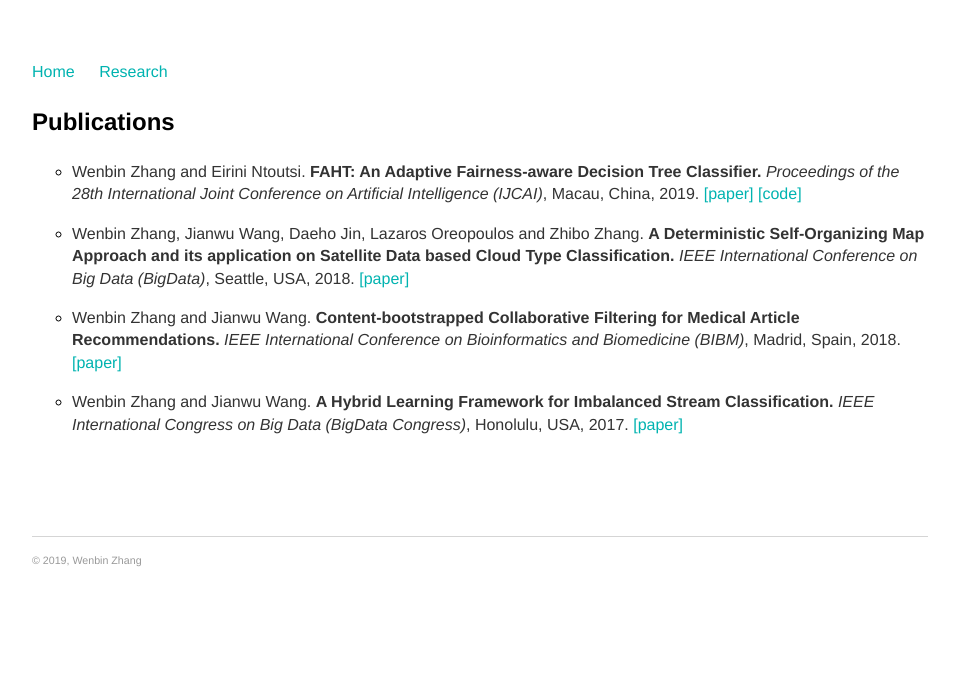
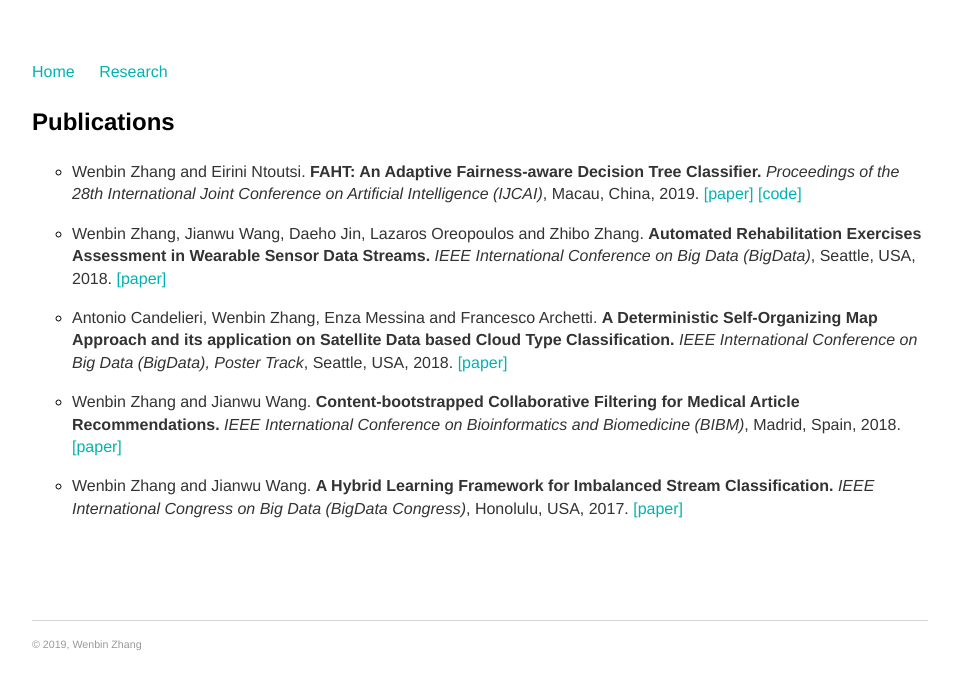
Before and after one commit to vanbanTruong/vanbanTruong.github.io, a Jekyll site: the page built from projects.md, in a window 1280 px wide. Shown: the top 690 px of the page, without its empty margins (160-1115 px from the left). Built offline with Jekyll 4.4.1, drawn with Linux system fonts in a browser that asks for light colours.

Commit message:
Update projects.md

```diff
--- a/projects.md
+++ b/projects.md
@@ -8,7 +8,9 @@ title: Research
 * Wenbin Zhang and Eirini Ntoutsi. **FAHT: An Adaptive Fairness-aware Decision Tree Classifier.** *Proceedings of the 28th International Joint Conference on Artificial Intelligence (IJCAI)*, Macau, China, 2019. [[paper]](https://www.ijcai.org/proceedings/2019/0205.pdf) [[code]](https://github.com/vanbanTruong/FAHT)
 
 
-* Wenbin Zhang, Jianwu Wang, Daeho Jin, Lazaros Oreopoulos and Zhibo Zhang. **A Deterministic Self-Organizing Map Approach and its application on Satellite Data based Cloud Type Classification.** *IEEE International Conference on Big Data (BigData)*, Seattle, USA, 2018. [[paper]](https://ieeexplore.ieee.org/abstract/document/8622558)
+* Wenbin Zhang, Jianwu Wang, Daeho Jin, Lazaros Oreopoulos and Zhibo Zhang. **Automated Rehabilitation Exercises Assessment in Wearable Sensor Data Streams.** *IEEE International Conference on Big Data (BigData)*, Seattle, USA, 2018. [[paper]](https://ieeexplore.ieee.org/abstract/document/8622558)
+
+* Antonio Candelieri, Wenbin Zhang, Enza Messina and Francesco Archetti. **A Deterministic Self-Organizing Map Approach and its application on Satellite Data based Cloud Type Classification.** *IEEE International Conference on Big Data (BigData), Poster Track*, Seattle, USA, 2018. [[paper]](https://ieeexplore.ieee.org/abstract/document/8622558)
 
 
 * Wenbin Zhang and Jianwu Wang. **Content-bootstrapped Collaborative Filtering for Medical Article Recommendations.** *IEEE International Conference on Bioinformatics and Biomedicine (BIBM)*, Madrid, Spain, 2018. [[paper]](https://ieeexplore.ieee.org/abstract/document/8621180)
```
